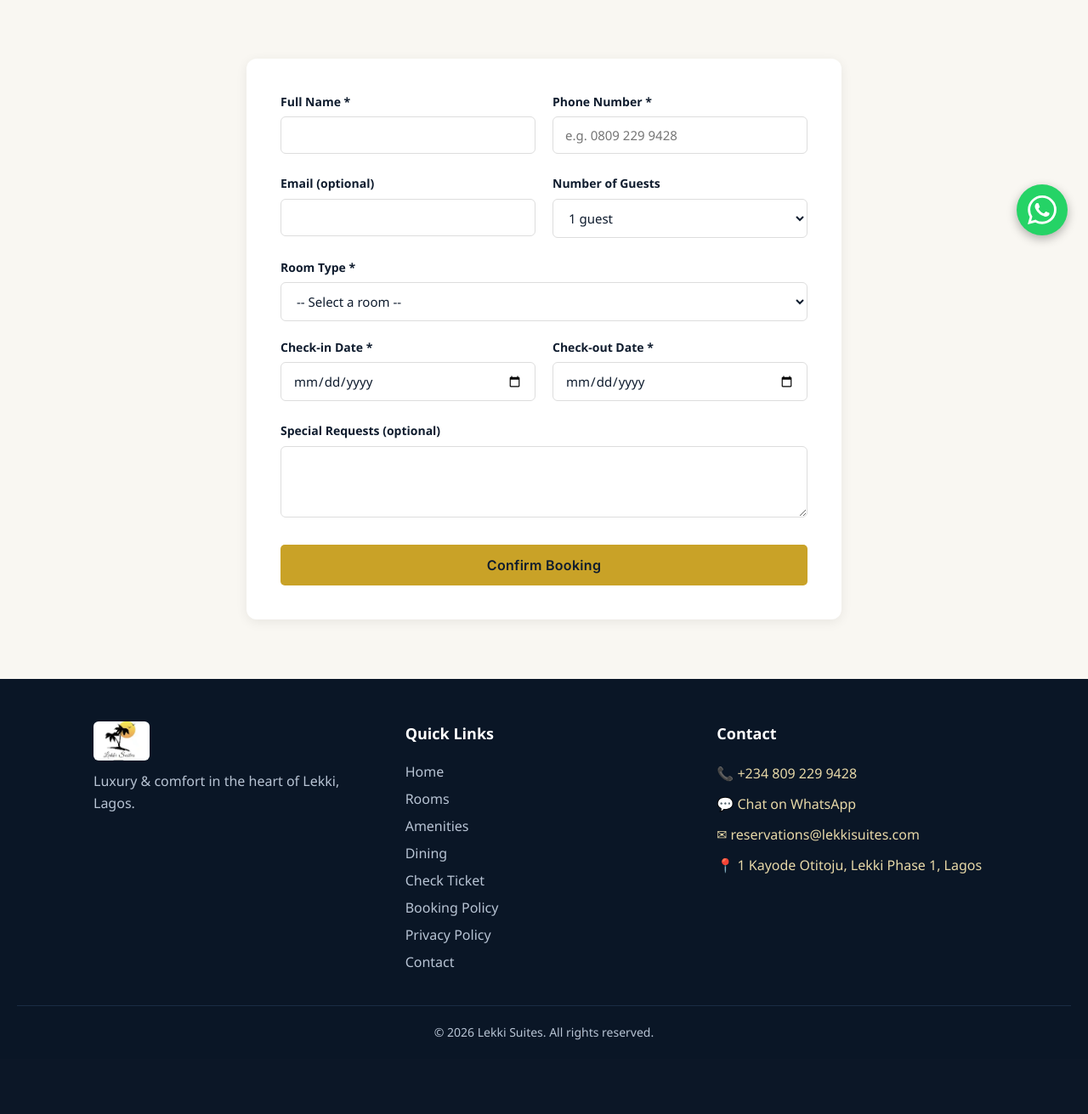
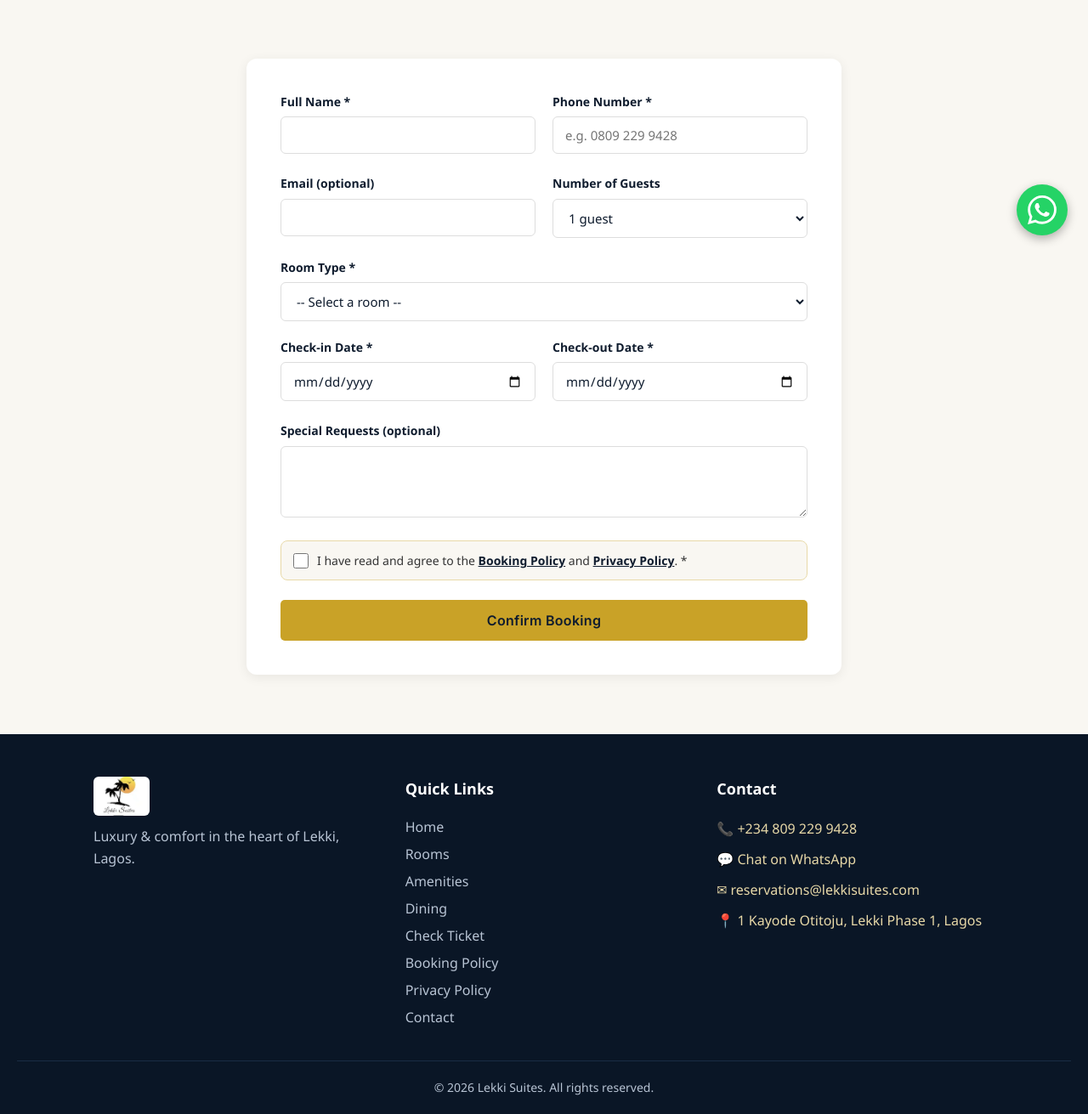
Before and after one commit to K-LAWRENCE1/lekkisuites, a Flask app: page /book in a window 1280 px wide. Shown: the part 419-1730 px from the top of the page at 85% size. Before the commit the page ends 1643 px from the top, so only its background shows below. Run offline with Flask 3, Linux system fonts and the light colour scheme; some libraries are stand-ins or nearby versions.

Commit message:
require policy agreement before booking and food order

```diff
--- a/app.py
+++ b/app.py
@@ -747,6 +747,12 @@ def book():
             flash("Please fill in your name, phone, room type and dates.", "error")
             return render_template("book.html", form=request.form, preselect="")
 
+        # fix70: the guest has to tick the policy box. The browser blocks it with
+        # "required", but that can be bypassed, so we check it here too.
+        if request.form.get("agree") != "yes":
+            flash("Please tick the box to accept the Booking Policy and Privacy Policy.", "error")
+            return render_template("book.html", form=request.form, preselect="")
+
         # fix57: refuse the booking when every room of that type is already
         # taken for those dates, instead of quietly overbooking the hotel.
         conn = get_db()
@@ -980,6 +986,12 @@ def checkout():
             return render_template("checkout.html", cart=cart, cart_total=cart_total(cart),
                                    form=request.form, payment=PAYMENT)
 
+        # fix70: same policy box as the booking form, checked on the server too.
+        if request.form.get("agree") != "yes":
+            flash("Please tick the box to accept the Booking Policy and Privacy Policy.", "error")
+            return render_template("checkout.html", cart=cart, cart_total=cart_total(cart),
+                                   form=request.form, payment=PAYMENT)
+
         total = cart_total(cart)
         # Save the items as JSON so we keep name + price + qty forever,
         # even if the menu changes later.
--- a/templates/book.html
+++ b/templates/book.html
@@ -85,6 +85,44 @@
                         <textarea id="requests" name="requests" rows="3">{{ form.get('requests', '') if form else '' }}</textarea>
                     </div>
 
+                    <!-- fix70: the guest must accept the policies before the booking is sent. -->
+                    <style>
+                        .agree-line {
+                            display: flex;
+                            align-items: flex-start;
+                            gap: 10px;
+                            font-size: 14px;
+                            line-height: 1.5;
+                            color: #333;
+                            background: #f9f7f2;
+                            border: 1px solid #e8d9a8;
+                            border-radius: 8px;
+                            padding: 12px 14px;
+                            margin: 6px 0 18px;
+                            cursor: pointer;
+                        }
+                        .agree-line input {
+                            width: 18px;
+                            height: 18px;
+                            margin-top: 2px;
+                            flex: 0 0 auto;
+                            accent-color: #c9a227;
+                            cursor: pointer;
+                        }
+                        .agree-line a {
+                            color: #0f1c2e;
+                            font-weight: 700;
+                            text-decoration: underline;
+                        }
+                    </style>
+                    <label class="agree-line" for="agree">
+                        <input type="checkbox" id="agree" name="agree" value="yes" required>
+                        <span>I have read and agree to the
+                            <a href="{{ url_for('terms') }}" target="_blank" rel="noopener">Booking Policy</a>
+                            and
+                            <a href="{{ url_for('privacy') }}" target="_blank" rel="noopener">Privacy Policy</a>. *</span>
+                    </label>
+
                     <button type="submit" class="btn-gold">Confirm Booking</button>
                 </form>
             </div>
```
Also changed, not shown: templates/checkout.html (+38 -0 lines).
